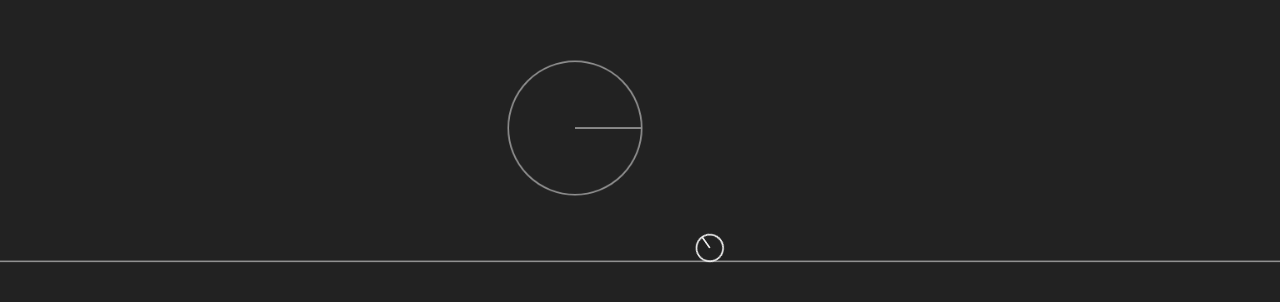
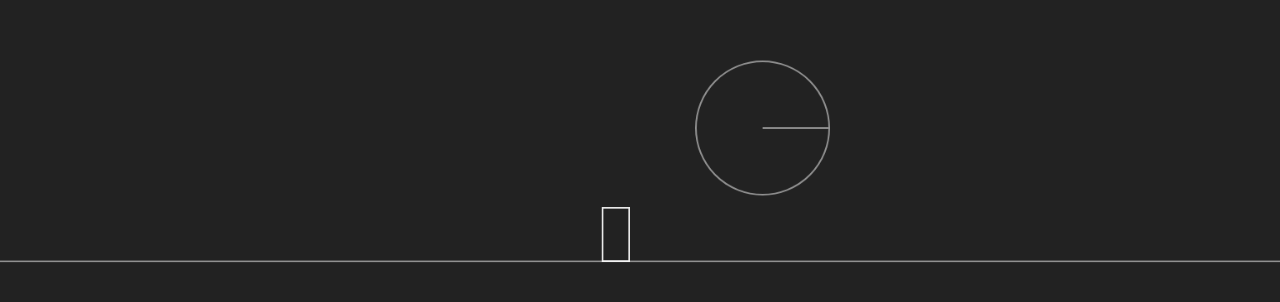
Before and after one commit to nik3daz/coronavirus-ludum-dare, a website: page index.html in a window 1280 px wide. Shown: the part 272-574 px from the top of the page. Drawn offline with Linux system fonts and the light colour scheme.

Commit message:
Added a Hero class in hero.js, implemented Chlam’s jump feel, minus the new x-speed limiting

```diff
--- a/game.js
+++ b/game.js
@@ -1,41 +1,33 @@
 function lerp(start, end, amt) {
   return (1 - amt) * start + amt * end;
 }
-var heroBody;
 
-planck.testbed(function (testbed) {
-    var pl = planck, Vec2 = pl.Vec2;
-    var world = new pl.World(Vec2(0, -80));
+var hero;
 
-    var COUNT = 7;
+planck.testbed(function(testbed) {
+  let gravity = -80;
+  var pl = planck,
+    Vec2 = pl.Vec2;
+  var world = new pl.World(Vec2(0, gravity));
 
-
-    var sensor;
-    var bodies = [];
-    var touching = [];
+  // var bodies = [];
+  // var touching = [];
 
   var ground = world.createBody();
-    ground.createFixture(pl.Edge(Vec2(-200.0, 0.0), Vec2(200.0, 0.0)), 10.0);
+  let groundFixture = ground.createFixture(
+    pl.Edge(Vec2(-200.0, 0.0), Vec2(200.0, 0.0)),
+    20.0
+  );
 
-    if (0) {
-        sensor = ground.createFixture({
-            shape: pl.Box(10.0, 2.0, Vec2(0.0, 20.0), 0.0),
-            isSensor: true,
+  var jelly = ground.createFixture({
+    shape: pl.Circle(Vec2(0.0, 10.0), 5.0),
+    isSensor: true
   });
 
-    } else {
-        sensor = ground.createFixture({
-            shape: pl.Circle(Vec2(0.0, 10.0), 5.0),
-            isSensor: true,
+  hero = new Hero({
+    body: world.createDynamicBody(Vec2(-20.0 + 3.0 * 3, 12.0)),
+    friction: 2
   });
-    }
-
-    var circle = pl.Circle(1.0);
-
-    const friction = 2;
-    heroBody = world.createDynamicBody(Vec2(-10.0 + 3.0 * 3, 20.0));
-    heroBody.setUserData({ touching: false });
-    heroBody.createFixture(circle, friction);
 
   // for (var i = 0; i < COUNT; ++i) {
   //     if (i == 3) continue;
@@ -47,18 +39,25 @@ planck.testbed(function (testbed) {
   // }
 
   // Implement contact listener.
-    world.on('begin-contact', function (contact) {
+  world.on("begin-contact", function(contact) {
     var fixtureA = contact.getFixtureA();
     var fixtureB = contact.getFixtureB();
 
-        if (fixtureA === sensor) {
+    if (
+      (fixtureA == hero.fixture && fixtureB == groundFixture) ||
+      (fixtureB == hero.fixture && fixtureA == groundFixture)
+    ) {
+      hero.onGround = true;
+    }
+
+    if (fixtureA === jelly) {
       var userData = fixtureB.getBody().getUserData();
       if (userData) {
         userData.touching = true;
       }
     }
 
-        if (fixtureB === sensor) {
+    if (fixtureB === jelly) {
       var userData = fixtureA.getBody().getUserData();
       if (userData) {
         userData.touching = true;
@@ -67,18 +66,25 @@ planck.testbed(function (testbed) {
   });
 
   // Implement contact listener.
-    world.on('end-contact', function (contact) {
+  world.on("end-contact", function(contact) {
     var fixtureA = contact.getFixtureA();
     var fixtureB = contact.getFixtureB();
 
-        if (fixtureA === sensor) {
+    if (
+      (fixtureA === hero.fixture && fixtureB === groundFixture) ||
+      (fixtureB === hero.fixture && fixtureA === groundFixture)
+    ) {
+      hero.onGround = false;
+    }
+
+    if (fixtureA === jelly) {
       var userData = fixtureB.getBody().getUserData();
       if (userData) {
         userData.touching = false;
       }
     }
 
-        if (fixtureB === sensor) {
+    if (fixtureB === jelly) {
       var userData = fixtureA.getBody().getUserData();
       if (userData) {
         userData.touching = false;
@@ -86,22 +92,20 @@ planck.testbed(function (testbed) {
     }
   });
 
-    testbed.step = function () {
-
-        var ground = sensor.getBody();
-        var circle = sensor.getShape();
+  testbed.step = function() {
+    var ground = jelly.getBody();
+    var circle = jelly.getShape();
     var center = ground.getWorldPoint(circle.getCenter());
 
-
-        if (heroBody != null) {
-            var position = heroBody.getPosition();
+    if (hero.body != null) {
+      var position = hero.body.getPosition();
 
       var d = Vec2.sub(center, position);
-            if (heroBody.getUserData().touching && d.lengthSquared() > pl.Math.EPSILON * pl.Math.EPSILON) {
+      var distance = d.lengthSquared();
+      if (distance < 30) {
         d.normalize();
-                let F = Vec2.mul(d, 200);
-                F = Vec2.add(F, Vec2(0, 80));
-                heroBody.applyForce(F, position, false);
+        var F = Vec2.mul(d, 300.0);
+        hero.body.applyForce(F, position, false);
       }
       // --------------------
 
@@ -110,25 +114,22 @@ planck.testbed(function (testbed) {
         // Apply NO FORCE
       } else if (testbed.activeKeys.right) {
         var F = Vec2(600, 0);
-              heroBody.applyForce(F, position, false);
+        hero.body.applyForce(F, position, false);
       } else if (testbed.activeKeys.left) {
         var F = Vec2(-600, 0);
-              heroBody.applyForce(F, position, false);
+        hero.body.applyForce(F, position, false);
       }
 
-            let hero_v = heroBody.getLinearVelocity();
+      let hero_v = hero.body.getLinearVelocity();
       if (hero_v.x > 20) {
-                heroBody.setLinearVelocity(Vec2(20, hero_v.y));
+        hero.body.setLinearVelocity(Vec2(20, hero_v.y));
       }
-
-
-
     }
 
     // MOVE THE CAMERA
-        // heroBody.Get
-        var heroPos = heroBody.getPosition();
-        // if (heroPos.x > testbed.x + 10) {a
+    // hero.body.Get
+    var heroPos = hero.body.getPosition();
+    // if (heroPos.x > testbed.x + 10) {
     //     testbed.x = heroPos.x - 10;
     // } else if (heroPos.x < testbed.x - 10) {
     //     testbed.x = heroPos.x + 10;
@@ -141,8 +142,9 @@ planck.testbed(function (testbed) {
   return world;
 });
 
-document.addEventListener('keydown', (e) => {
-    if (e.key == 'ArrowUp' || e.key == 'w') {
-        heroBody.setLinearVelocity(planck.Vec2(0, 40));
+document.addEventListener("keydown", e => {
+  if (e.key == "ArrowUp" || e.key == "w") {
+    // hero.body.setLinearVelocity(planck.Vec2(0, 40));
+    hero.jump();
   }
 });
--- /dev/null
+++ b/hero.js
@@ -0,0 +1,21 @@
+var pl = planck, Vec2 = pl.Vec2;
+
+class Hero {
+    constructor({body, friction}) {
+        this.body = body;
+        this.fixture = this.body.createFixture(pl.Box(1.0, 2.0), friction);
+        this.body.setUserData({ onGround: false, touching: false });
+    }
+
+    get onGround() { return this.body.getUserData().onGround; }
+    set onGround(onG) {
+        console.log("onGround: " + onG);
+        this.body.getUserData().onGround = onG;
+    }
+
+    jump() {
+        if (!this.onGround) return;
+        console.log("JUMP");
+        this.body.setLinearVelocity(Vec2(0, 40));
+    }
+}
--- a/index.html
+++ b/index.html
@@ -6,6 +6,7 @@
     <!-- <script src="node_modules/planck-js/dist/planck.js"></script> -->
     <script src="planck-with-testbed.js"></script>
     <!-- <script src="dist/index.js"></script> -->
+    <script src="hero.js"></script>
     <script src="game.js"></script>
 
     <style>
```
Lines whose indentation alone changed are shown as unchanged.
